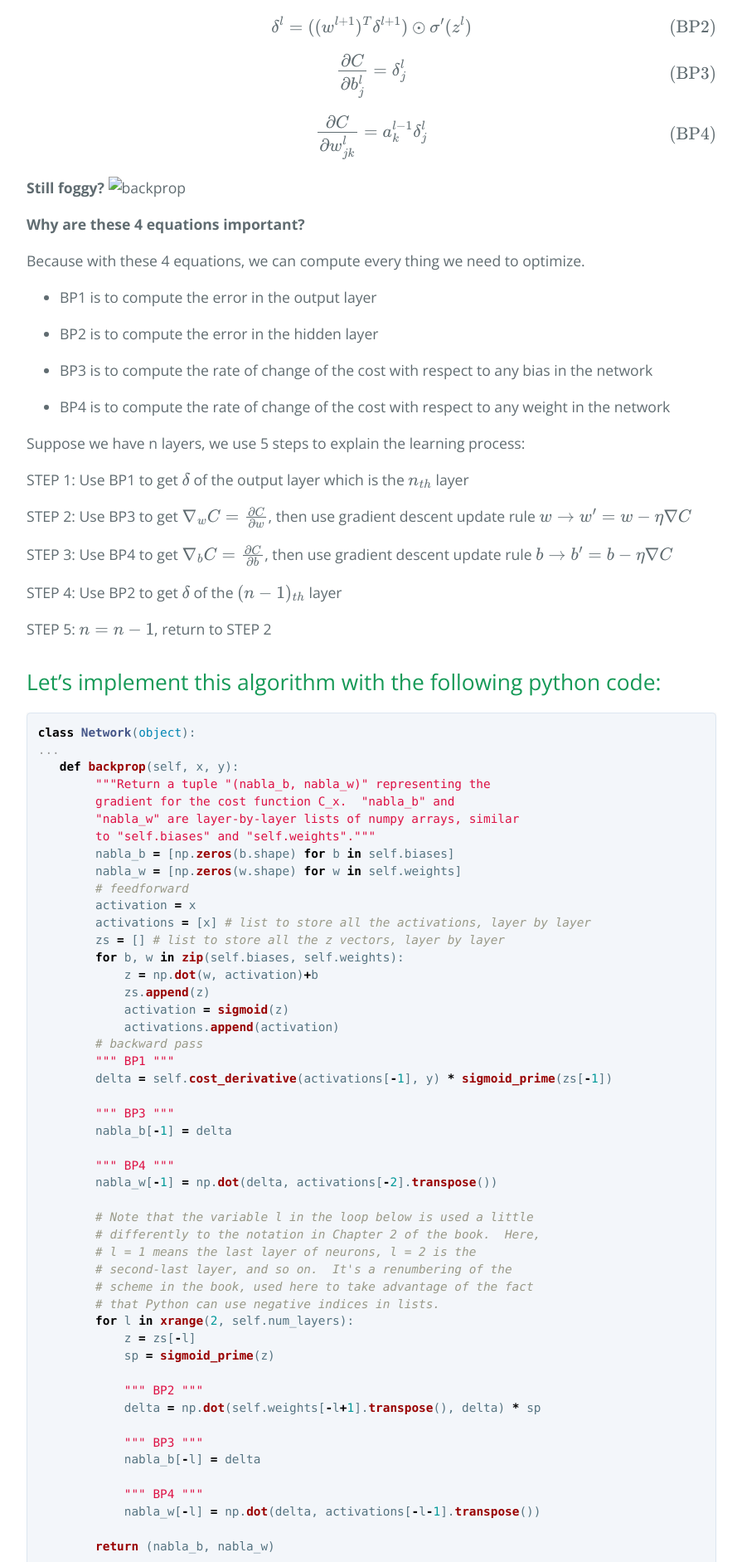
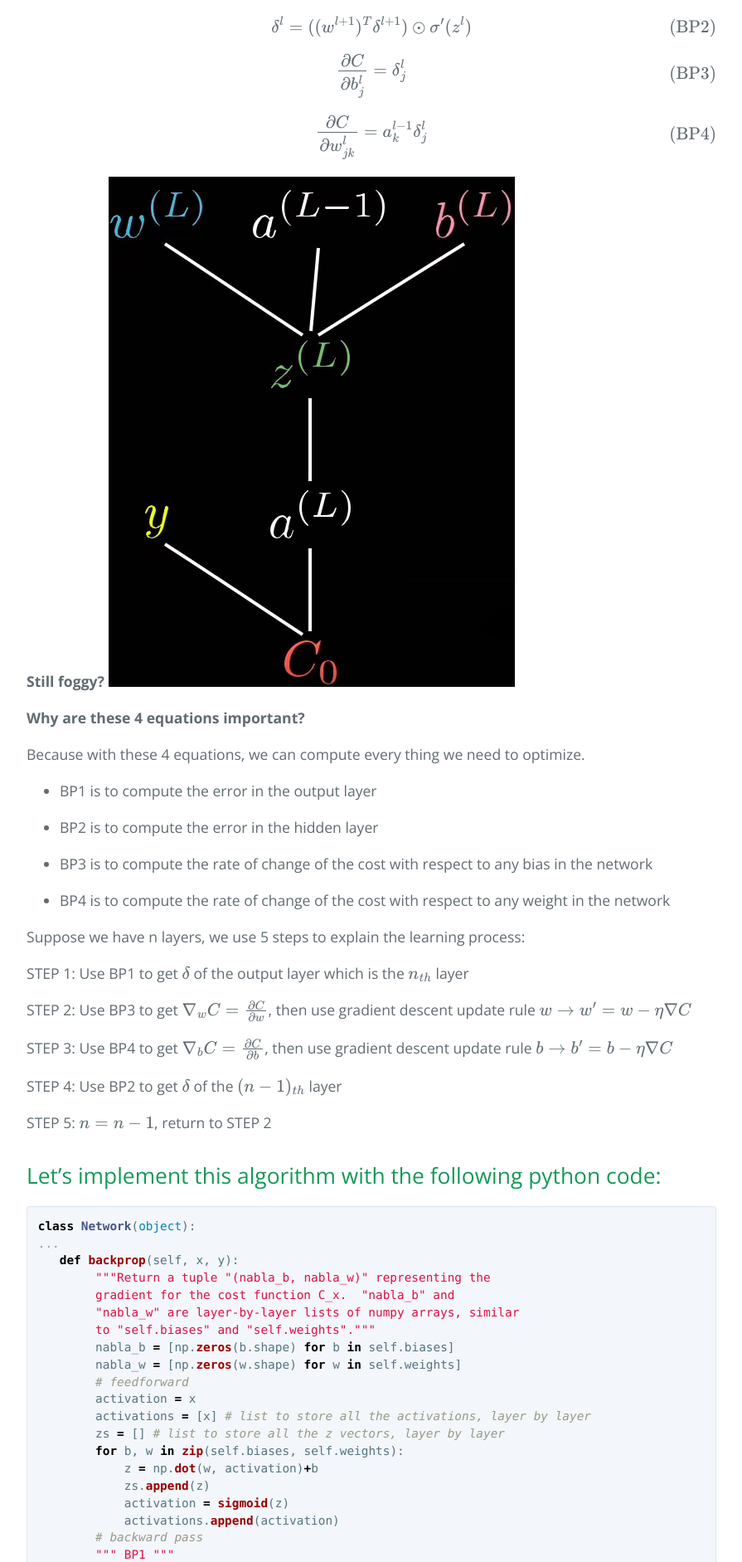
Before and after one commit to zikuicai/zikuicai.github.io, a Jekyll site: the page built from _posts/2017-12-28-backprop.md, in a window 1280 px wide. Shown: the part 1634-3517 px from the top of the page at 83% size, without its empty margins (192-1087 px from the left). Built offline with Jekyll 4.4.1, drawn with Linux system fonts in a browser that asks for light colours; formulas are drawn with MathJax 3.

Commit message:
Update 2017-12-28-backprop.md

```diff
--- a/_posts/2017-12-28-backprop.md
+++ b/_posts/2017-12-28-backprop.md
@@ -58,7 +58,7 @@ Let's see the 4 equations:
 \tag{BP4}\end{eqnarray}
 
 **Still foggy?**
-![backprop](../fig/backprob.png)
+![backprop](/fig/backprob.png)
 
 **Why are these 4 equations important?**
 
```
